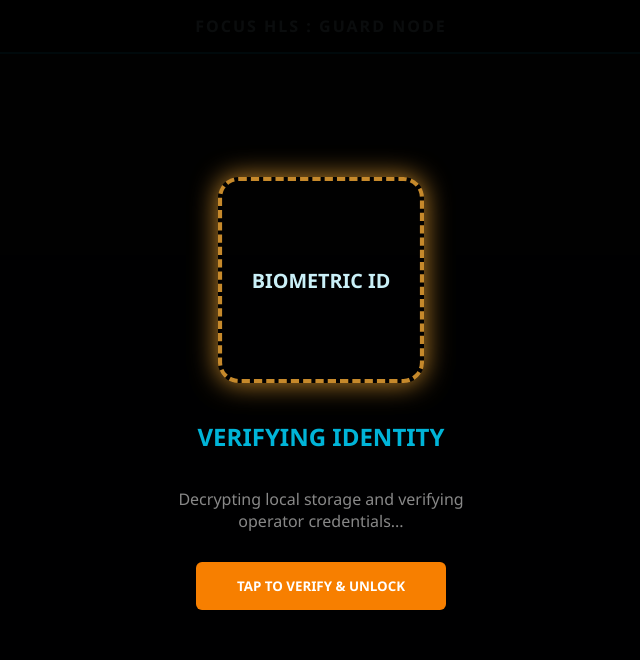
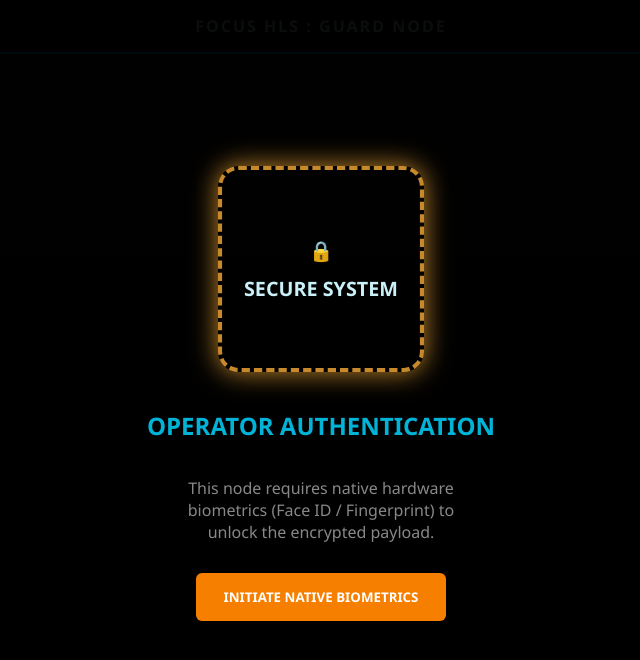
Before and after one commit to idomerkel/focus-HLS-Guard-1, a plain HTML site: page index.html in a window 1280 px wide. Shown: the whole page, without its empty margins (319-959 px from the left). Drawn offline with Linux system fonts and the light colour scheme.

Commit message:
Update index.html

```diff
--- a/index.html
+++ b/index.html
@@ -24,8 +24,9 @@
         button { background: var(--cyber-blue); color: #000; border: none; padding: 15px; font-weight: bold; width: 100%; cursor: pointer; border-radius: 6px; margin-bottom: 10px; text-transform: uppercase;}
         .btn-danger { background: var(--alert-red); color: white; }
 
+        /* BIOMETRIC LOCK */
         #auth-overlay { position: fixed; top: 0; left: 0; right: 0; bottom: 0; background: rgba(0,0,0,0.95); z-index: 9999; display: flex; flex-direction: column; justify-content: center; align-items: center; }
-        .face-scan-box { width: 200px; height: 200px; border: 4px dashed var(--cyber-blue); border-radius: 20px; animation: scan 2s infinite alternate; margin-bottom: 20px; display: flex; align-items: center; justify-content: center; font-weight: bold; font-size: 1.2em;}
+        .face-scan-box { width: 200px; height: 200px; border: 4px dashed var(--cyber-blue); border-radius: 20px; animation: scan 2s infinite alternate; margin-bottom: 20px; display: flex; align-items: center; justify-content: center; font-weight: bold; font-size: 1.2em; flex-direction: column; gap: 10px;}
         @keyframes scan { 0% { border-color: var(--cyber-blue); transform: scale(0.95); box-shadow: 0 0 10px var(--cyber-blue); } 100% { border-color: var(--focus-orange); transform: scale(1.05); box-shadow: 0 0 30px var(--focus-orange);} }
 
         .task-card { background: #000; border-left: 5px solid var(--cyber-blue); padding: 15px; margin-bottom: 10px; border-radius: 4px; cursor: pointer; }
@@ -41,16 +42,21 @@
 <body>
 
     <div id="auth-overlay">
-        <div class="face-scan-box">BIOMETRIC ID</div>
-        <h2 style="color: var(--cyber-blue);">VERIFYING IDENTITY</h2>
-        <p style="color: #888; max-width: 300px; text-align: center; margin-bottom: 30px;">Decrypting local storage and verifying operator credentials...</p>
-        <button onclick="unlockDevice()" style="width: 250px; background: var(--focus-orange); color: #fff;">TAP TO VERIFY & UNLOCK</button>
+        <div class="face-scan-box">
+            <span>🔒</span>
+            <span>SECURE SYSTEM</span>
+        </div>
+        <h2 style="color: var(--cyber-blue);">OPERATOR AUTHENTICATION</h2>
+        <p style="color: #888; max-width: 300px; text-align: center; margin-bottom: 30px;">This node requires native hardware biometrics (Face ID / Fingerprint) to unlock the encrypted payload.</p>
+        <button onclick="unlockDevice()" style="width: 250px; background: var(--focus-orange); color: #fff;">INITIATE NATIVE BIOMETRICS</button>
     </div>
 
     <div class="header">FOCUS HLS : GUARD NODE</div>
 
     <div id="reg-panel" class="container" style="display:none;">
         <h2 style="text-align:center; color:var(--cyber-blue); margin-top:0;">OPERATOR CHECK-IN</h2>
+        <p style="font-size: 0.85em; color: #888; text-align: center;">Verify your gear and details before shift start.</p>
+
         <input type="text" id="g-name" placeholder="Full Name / Callsign">
         <div style="display: grid; grid-template-columns: 1fr 1fr; gap: 10px;">
             <input type="text" id="g-blood" placeholder="Blood Type (e.g. O+)">
@@ -128,7 +134,59 @@
         let buffer = [];
         let currentTask = null;
 
-        function unlockDevice() {
+        // --- REAL HARDWARE BIOMETRICS (WebAuthn API) ---
+        async function unlockDevice() {
+            // Check if the browser/device supports Native Biometrics
+            if (!window.PublicKeyCredential) {
+                alert("Native Biometrics requires a secure HTTPS connection and compatible hardware. Falling back to manual unlock for prototype mode.");
+                completeUnlock();
+                return;
+            }
+
+            try {
+                // Generate a cryptographically secure random challenge
+                const challenge = new Uint8Array(32);
+                window.crypto.getRandomValues(challenge);
+
+                // This API call tells the phone to activate its hardware scanner (FaceID/Fingerprint)
+                const credential = await navigator.credentials.create({
+                    publicKey: {
+                        challenge: challenge,
+                        rp: { name: "Focus HLS Command" },
+                        user: {
+                            id: window.crypto.getRandomValues(new Uint8Array(16)),
+                            name: "operator_auth",
+                            displayName: "Guard Operator"
+                        },
+                        pubKeyCredParams: [{ type: "public-key", alg: -7 }],
+                        authenticatorSelection: {
+                            authenticatorAttachment: "platform", // Forces the use of the phone's built-in scanner
+                            userVerification: "required"         // Demands a successful biometric pass
+                        },
+                        timeout: 60000
+                    }
+                });
+
+                if (credential) {
+                    // Biometrics passed! Hardware has verified the user.
+                    completeUnlock();
+                }
+
+            } catch (error) {
+                console.error("Biometric Error:", error);
+
+                // If they cancel or fail the scan, do not let them in.
+                if(error.name === "NotAllowedError" || error.name === "SecurityError") {
+                    alert("Biometric verification failed or was cancelled. Access Denied.");
+                } else {
+                    // Fallback for local testing environments where WebAuthn is blocked by the browser
+                    alert("Biometric prompt blocked by browser security (usually missing HTTPS). Proceeding via prototype bypass.");
+                    completeUnlock();
+                }
+            }
+        }
+
+        function completeUnlock() {
             document.getElementById('auth-overlay').style.display = 'none';
             document.getElementById('reg-panel').style.display = 'block';
         }
@@ -152,7 +210,7 @@
             scheduleTaskAlert();
         }
 
-        // PURE DATA SENSOR PIPELINE - NO RECOGNITION HERE
+        // PURE DATA SENSOR PIPELINE
         let gravity = { x: 0, y: 0, z: 9.81 };
         const alpha = 0.8;
 
```
